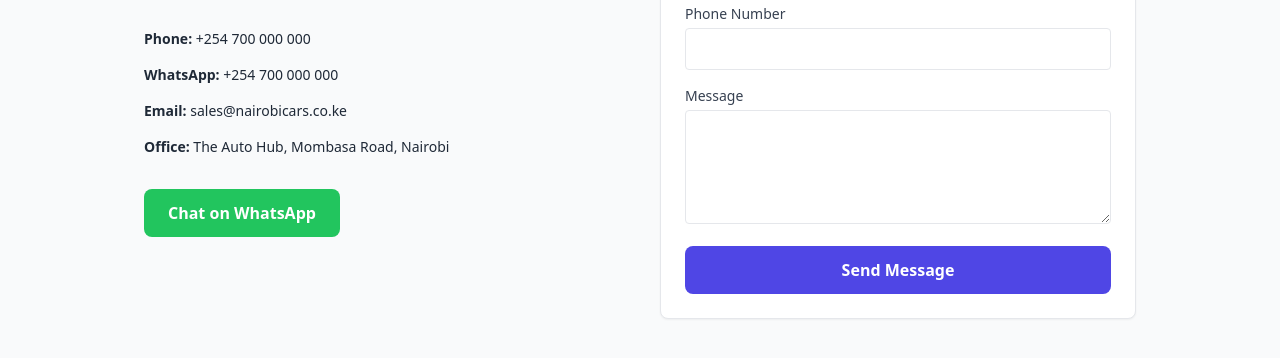
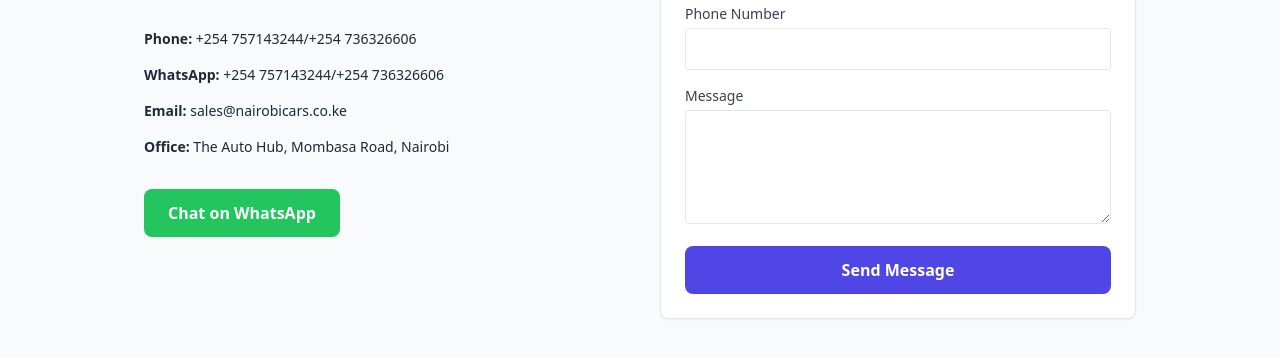
Before and after one commit to bivymin/car-dealer-, a plain HTML site: page contact us.html in a window 1280 px wide. Shown: the part 204-562 px from the top of the page. Drawn offline with nearby package versions, Linux system fonts and the light colour scheme.

Commit message:
Update contact us.html

```diff
--- a/contact us.html
+++ b/contact us.html
@@ -24,8 +24,9 @@
       <p class="text-gray-600 mb-8">Looking for a specific car? Have questions about financing? Reach out to our team.</p>
 
       <div class="space-y-4 text-sm text-gray-800">
-        <p><strong>Phone:</strong> +254 700 000 000</p>
-        <p><strong>WhatsApp:</strong> +254 700 000 000</p>
+        <p><strong>Phone:</strong> +254 757143244/+254 736326606</p>
+        <p><strong>WhatsApp:</strong> +254 757143244/+254 736326606
+    </p>
         <p><strong>Email:</strong> sales@nairobicars.co.ke</p>
         <p><strong>Office:</strong> The Auto Hub, Mombasa Road, Nairobi</p>
       </div>
```
